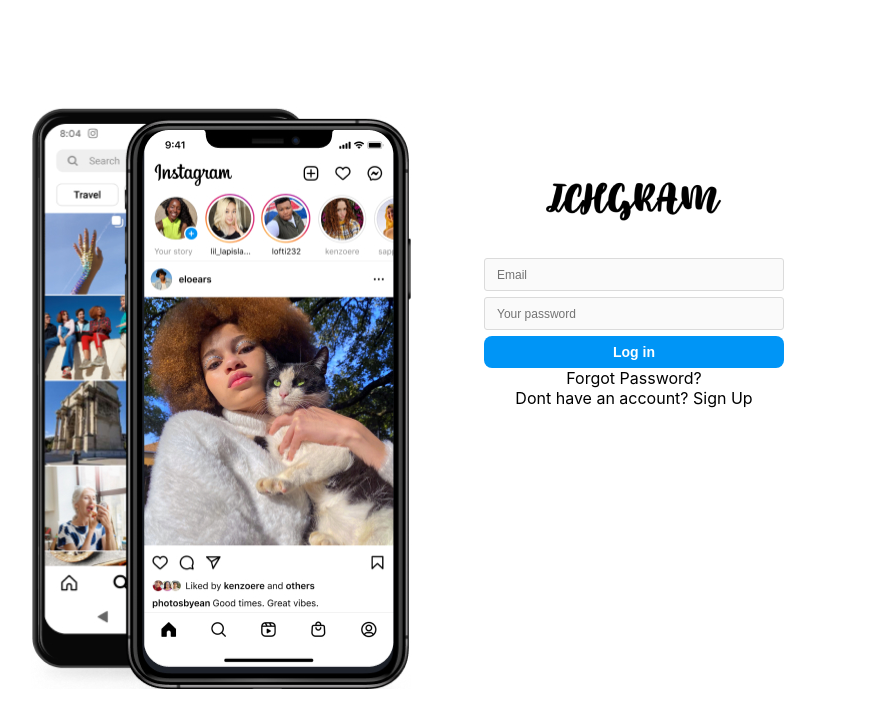
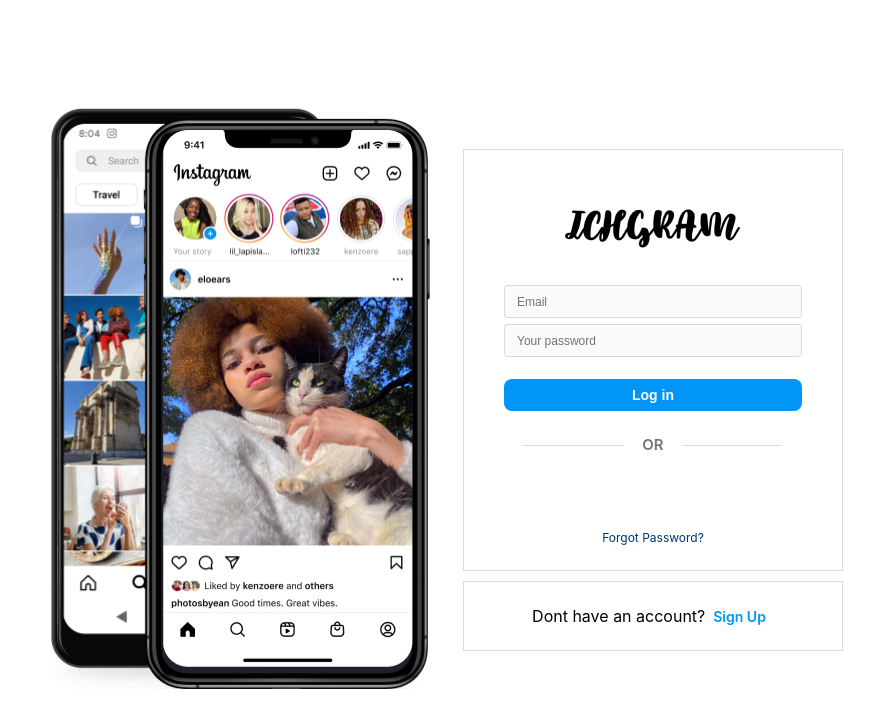
Before and after one commit to dmi-try/ICHgram, a React (Create React App) app in the folder frontend/: page / in a window 1280 px wide. Shown: the top 728 px of the page, without its empty margins (194-1068 px from the left). Built offline with nearby package versions, Linux system fonts and the light colour scheme; no server answers.

Commit message:
Login Page is composed

```diff
--- a/frontend/src/App.css
+++ b/frontend/src/App.css
@@ -12,7 +12,7 @@
   justify-content: center;
   align-items: center;
 
-  max-width: 1440px;
+  width: 100%;
   height: 100vh;
 
   text-align: center;
--- a/frontend/src/pages/loginPage/LoginPage.jsx
+++ b/frontend/src/pages/loginPage/LoginPage.jsx
@@ -93,13 +93,19 @@
             <Button text="Log in" />
           </form>
           {message && <p>{message}</p>}
+          <p className={styles.login_form_divider}>OR</p>
 
           <div>
-            <Link to="">Forgot Password?</Link>
+            <Link to="" className={styles.login_forgot_pass}>
+              Forgot Password?
+            </Link>
           </div>
         </div>
-        <p>
-          Dont have an account? <Link to="/register">Sign Up</Link>
+        <p className={styles.login_sign_up_block}>
+          Dont have an account?
+          <Link to="/register" className={styles.login_to_sign_up}>
+            Sign Up
+          </Link>
         </p>
       </div>
     </section>
--- a/frontend/src/pages/loginPage/LoginPage.module.css
+++ b/frontend/src/pages/loginPage/LoginPage.module.css
@@ -1,9 +1,11 @@
 .login_container {
   display: flex;
+  justify-content: center;
+  align-items: center;
   gap: 32px;
 
   margin: 0 auto;
-  width: 65vw;
+  width: 90%;
   max-width: 935px;
 }
 
@@ -11,10 +13,18 @@
   display: flex;
   flex-direction: column;
   align-items: center;
+
+  padding: 24px 40px;
+
+  border: 1px solid #dbdbdb;
+  width: 100%;
 }
 
 .login_info_container {
-  padding: 40px;
+  display: flex;
+  flex-direction: column;
+  gap: 10px;
+
   min-width: 380px;
 }
 
@@ -25,3 +35,52 @@
 
   width: 100%;
 }
+
+.login_form_divider {
+  position: relative;
+
+  margin-top: 16px;
+  margin-bottom: 64px;
+
+  padding: 8px 18px;
+  font-size: 15px;
+  font-weight: 600;
+  color: #737373;
+
+  background-color: #fff;
+}
+
+.login_form_divider::after {
+  position: absolute;
+  z-index: -1;
+
+  top: 50%;
+  right: -100px;
+
+  content: "";
+  width: 260px;
+  height: 1px;
+
+  background-color: #dbdbdb;
+}
+
+.login_forgot_pass {
+  color: #00376b;
+  font-size: 12px;
+}
+
+.login_sign_up_block {
+  padding: 24px 40px;
+  border: 1px solid #dbdbdb;
+}
+
+.login_to_sign_up {
+  padding: 0 8px;
+  font-size: 14px;
+  font-weight: 600;
+  color: #0095f6;
+}
+
+button {
+  margin-top: 16px;
+}
```
